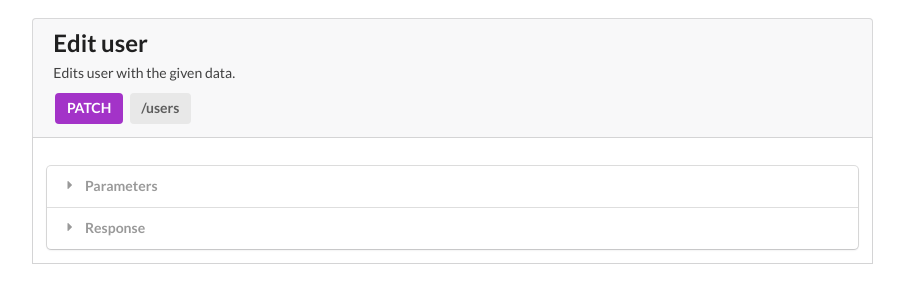
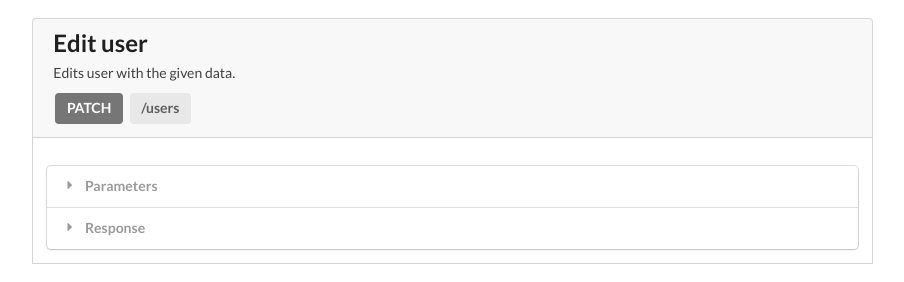
Before and after one commit to letsallchef/docs, a Jekyll site: the page built from _posts/api/2017-03-04-users.html, in a window 1280 px wide. Shown: the part 3524-3806 px from the top of the page, without its empty margins (332-1236 px from the left). Built offline with Jekyll 4.4.1, drawn with Linux system fonts in a browser that asks for light colours.

Commit message:
changes PATCH color

```diff
--- a/_posts/api/2017-03-04-users.html
+++ b/_posts/api/2017-03-04-users.html
@@ -699,7 +699,7 @@ layout: api
             <h2 class="ui header">Edit user</h2>
         </div>
         <p>Edits user with the given data.</p>
-        <div class="ui large purple label">
+        <div class="ui large grey label">
             PATCH
         </div>
         <div class="ui large label">
```
